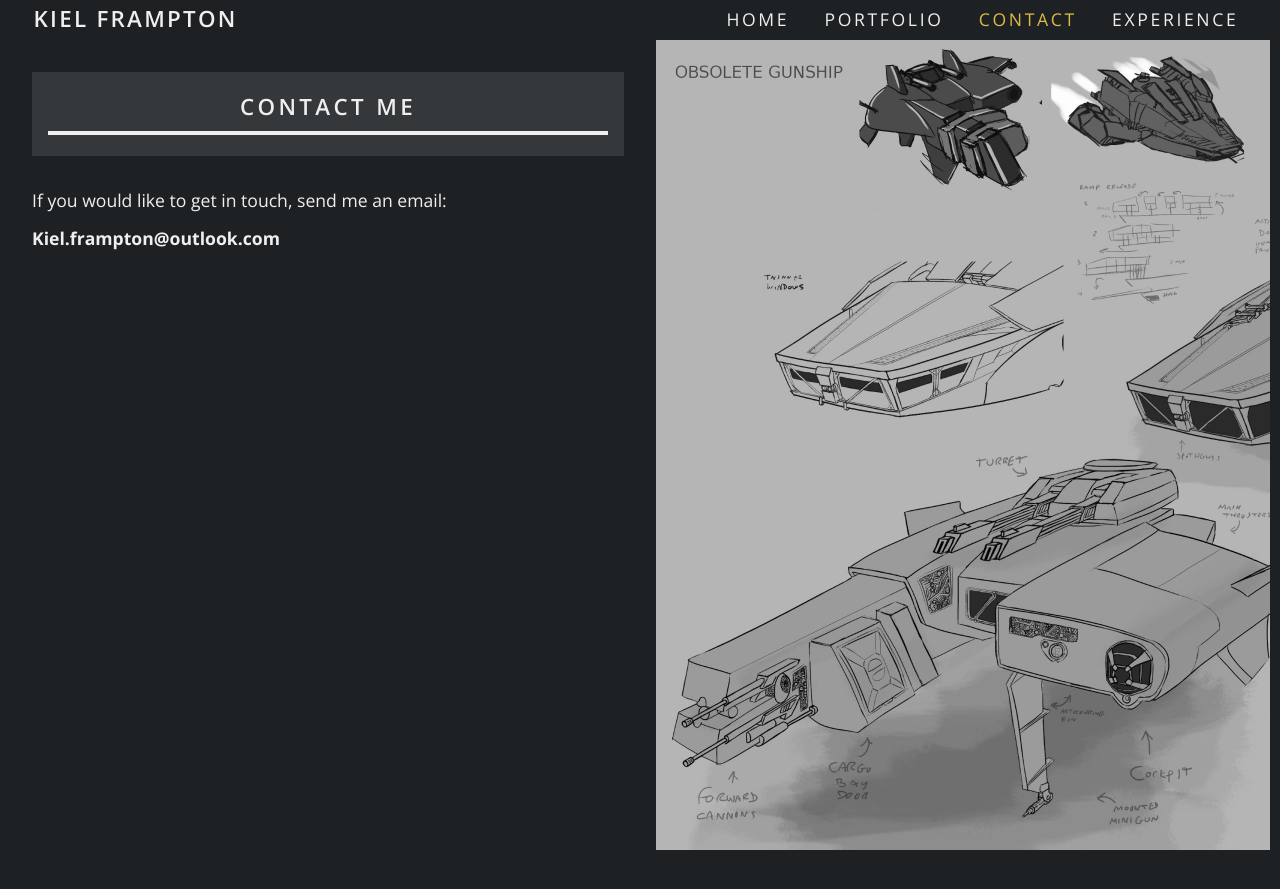
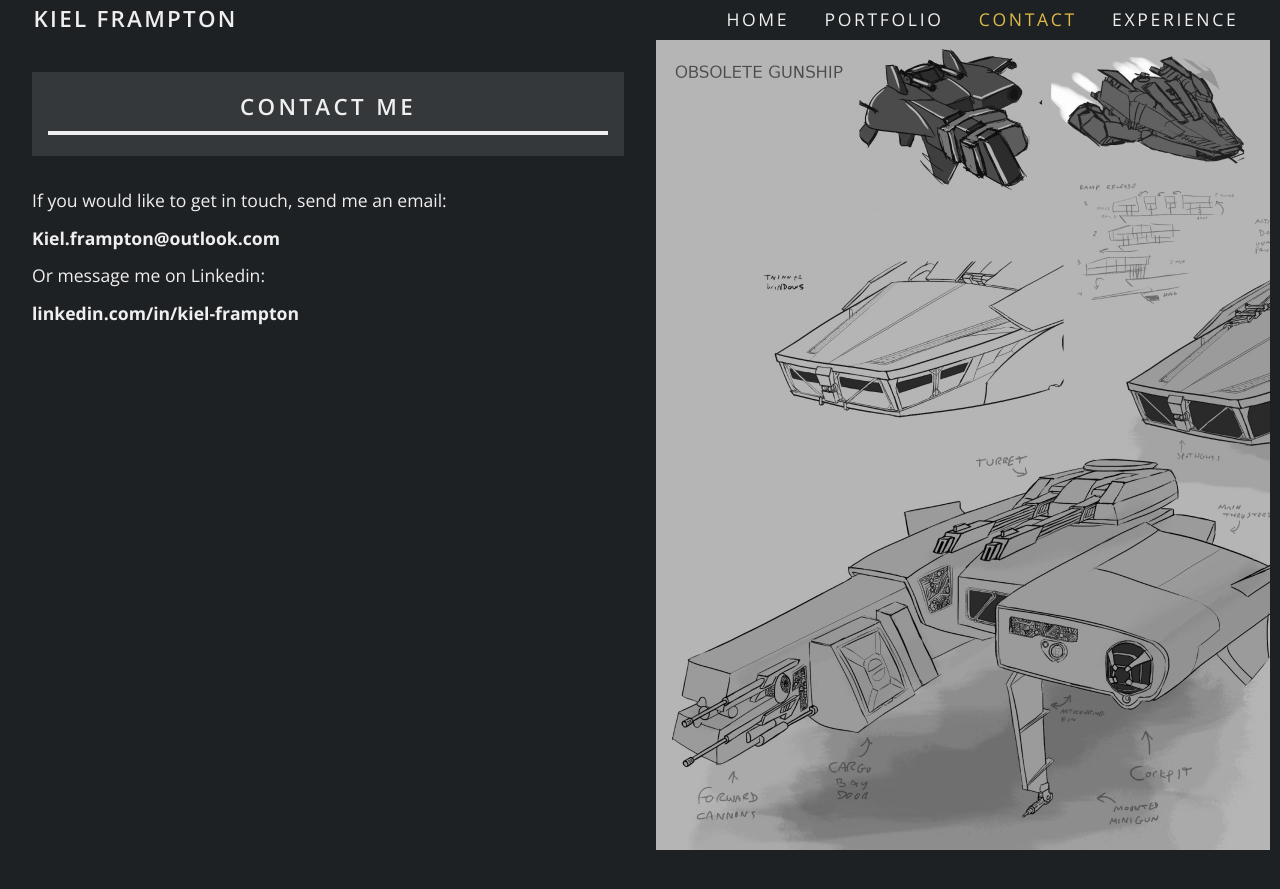
Before and after one commit to DanielHearn/kiel-portfolio, a Jekyll site: the page built from contact.md, in a window 1280 px wide. Shown: the top 889 px of the page. Built offline with Jekyll 4.4.1, drawn with Linux system fonts in a browser that asks for light colours; a script that is not in the unit is left out.

Commit message:
Update Pages “contact”

```diff
--- a/contact.md
+++ b/contact.md
@@ -6,3 +6,7 @@
 If you would like to get in touch, send me an email:
 
 **Kiel.frampton@outlook.com**
+
+Or message me on Linkedin:
+
+**linkedin.com/in/kiel-frampton**
```
